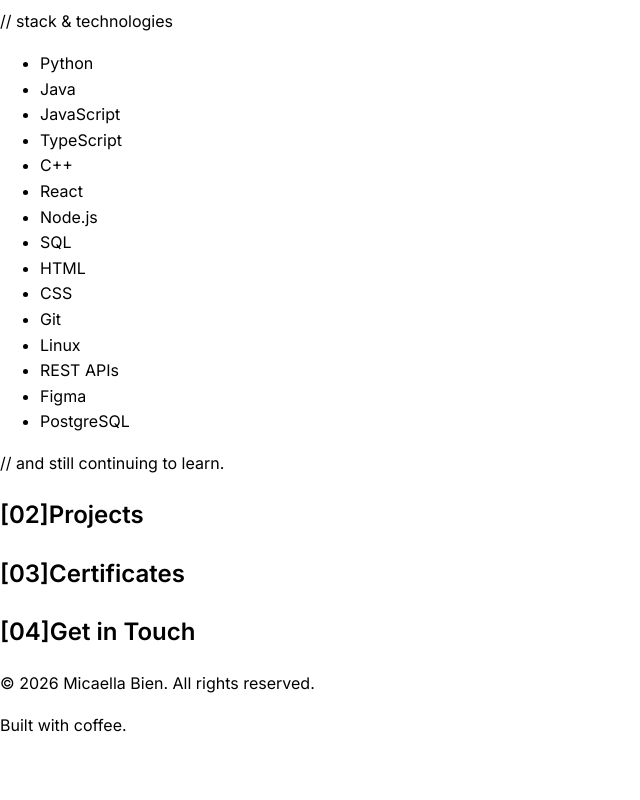
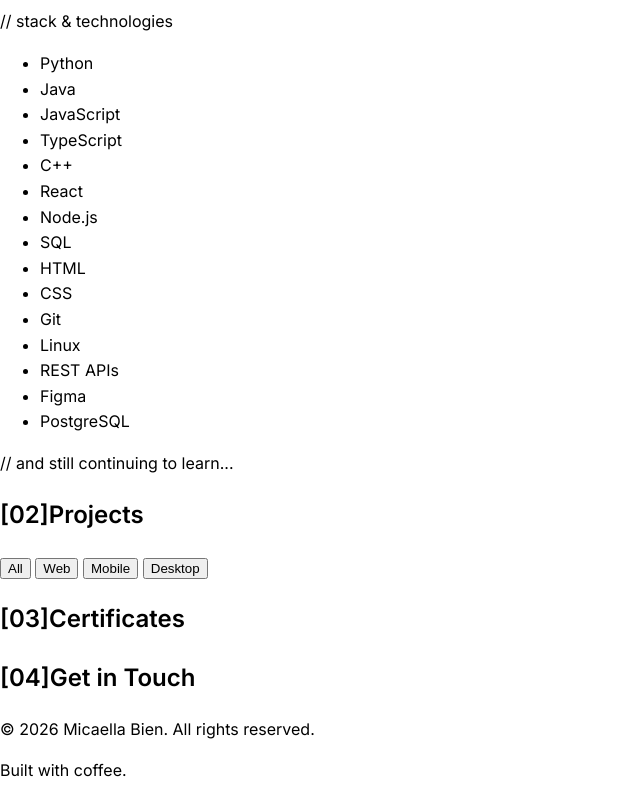
Before and after one commit to micaellabien18/micaella-bien-portfolio, a website: page index.html in a window 1280 px wide. Shown: the part 774-1574 px from the top of the page, without its empty margins (0-640 px from the left). Before the commit the page ends 1529 px from the top, so only its background shows below. Drawn offline with Linux system fonts and the light colour scheme; a web font is replaced by a local one.

Commit message:
feat: add project filters markup

```diff
--- a/index.html
+++ b/index.html
@@ -131,7 +131,7 @@
                             <li class="skills__item">PostgreSQL</li>
                         </ul>
                         <p class="about__skills-note">
-                            // and still continuing to learn.
+                            // and still continuing to learn...
                         </p>
                     </div>
                 </div>
@@ -146,6 +146,45 @@
                     <span class="section-label" aria-hidden="true">[02]</span
                     >Projects
                 </h2>
+
+                <div
+                    class="projects__filters"
+                    role="group"
+                    aria-label="Filter projects by category"
+                >
+                    <button
+                        type="button"
+                        class="projects__filter"
+                        data-category="all"
+                        aria-pressed="true"
+                    >
+                        All
+                    </button>
+                    <button
+                        type="button"
+                        class="projects__filter"
+                        data-category="web"
+                        aria-pressed="false"
+                    >
+                        Web
+                    </button>
+                    <button
+                        type="button"
+                        class="projects__filter"
+                        data-category="mobile"
+                        aria-pressed="false"
+                    >
+                        Mobile
+                    </button>
+                    <button
+                        type="button"
+                        class="projects__filter"
+                        data-category="desktop"
+                        aria-pressed="false"
+                    >
+                        Desktop
+                    </button>
+                </div>
             </section>
 
             <section
```
